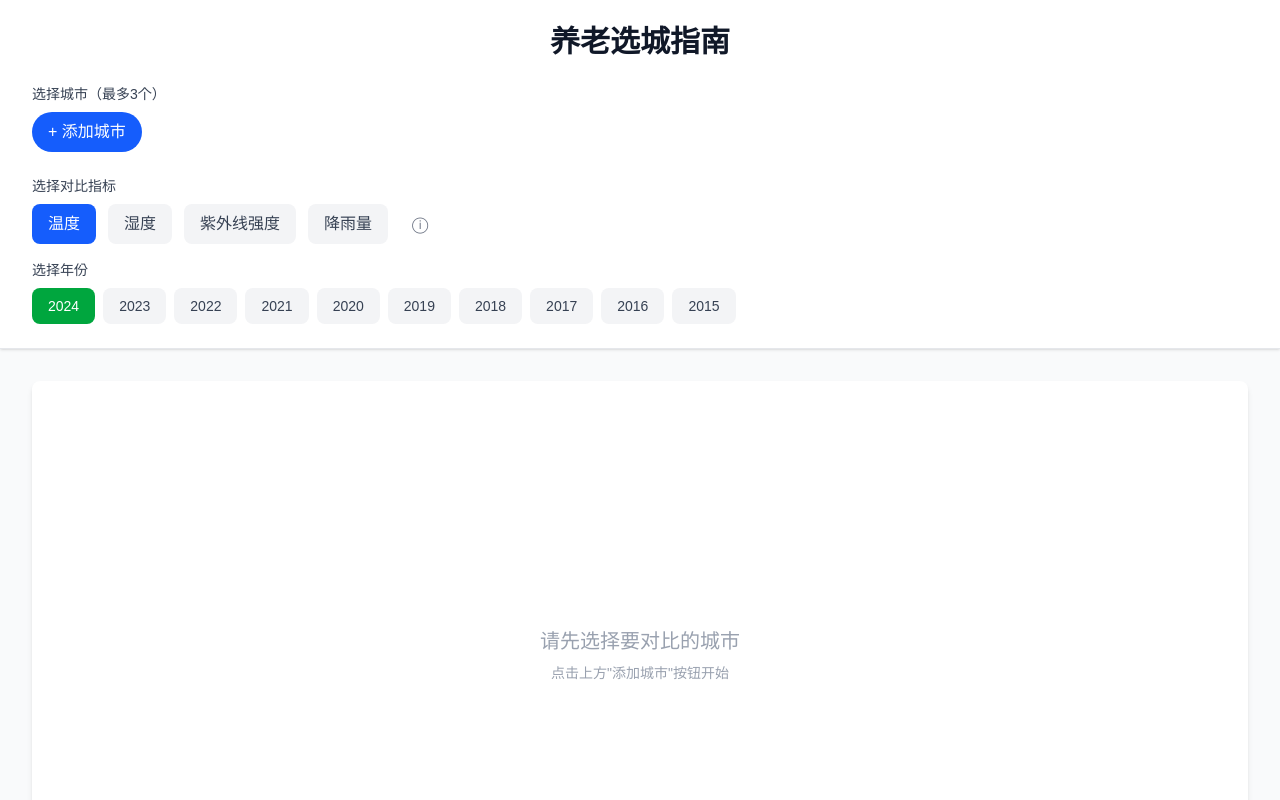
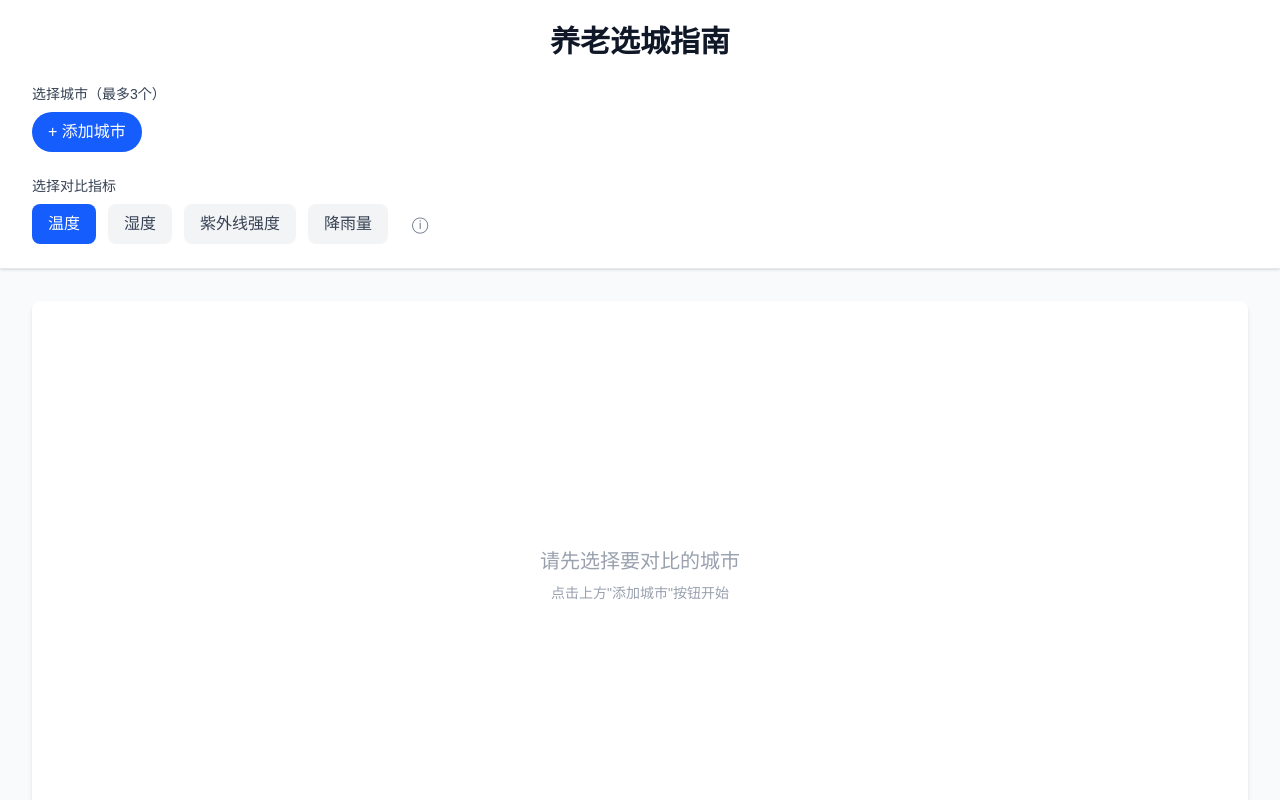
Before and after one commit to zhang-changhe/select-city, a Next.js app: page / in a window 1280 px wide. Shown: the top 800 px of the page. Built offline with nearby package versions, Linux system fonts and the light colour scheme.

Commit message:
refactor: 移除年份选择功能，简化界面

```diff
--- a/src/app/page.tsx
+++ b/src/app/page.tsx
@@ -11,14 +11,11 @@ import { City, WeatherIndexType } from '@/types';
 export default function Home() {
   const [selectedCities, setSelectedCities] = useState<City[]>([]);
   const [currentIndicator, setCurrentIndicator] = useState<WeatherIndexType>('temperature');
-  const [selectedYear, setSelectedYear] = useState(2024);
+
   const [searchTerm, setSearchTerm] = useState('');
   const [showCitySelector, setShowCitySelector] = useState(false);
   const [showIndicatorInfo, setShowIndicatorInfo] = useState(false);
   const [selectedProvince, setSelectedProvince] = useState<string | null>(null);
-
-  // 可选年份列表（近10年）
-  const years = [2024, 2023, 2022, 2021, 2020, 2019, 2018, 2017, 2016, 2015];
 
   // 颜色配置
   const colors = ['#5470c6', '#91cc75', '#fac858'];
@@ -46,11 +43,11 @@ export default function Home() {
     const indicator = getIndicatorByType(currentIndicator);
 
     const series = selectedCities.map((city, index) => {
-      // 根据选择的年份筛选数据
-      const cityData = weatherData.find(d => d.cityId === city.id && d.year === selectedYear);
+      // 默认使用2024年数据
+      const cityData = weatherData.find(d => d.cityId === city.id && d.year === 2024);
       const data = cityData ? cityData.monthlyData.map(m => m[currentIndicator]) : [];
 
-      console.log(`城市: ${city.name}, ID: ${city.id}, 年份: ${selectedYear}, 有数据: ${!!cityData}, 数据长度: ${data.length}`);
+      console.log(`城市: ${city.name}, ID: ${city.id}, 有数据: ${!!cityData}, 数据长度: ${data.length}`);
 
       return {
         name: city.name,
@@ -65,7 +62,7 @@ export default function Home() {
 
     return {
       title: {
-        text: `${selectedYear}年${indicator.name}对比图`,
+        text: `${indicator.name}对比图`,
         left: 'center',
         textStyle: {
           fontSize: 20,
@@ -180,7 +177,7 @@ export default function Home() {
           </div>
 
           {/* 指标选择区域 */}
-          <div className="mb-4">
+          <div>
             <label className="block text-sm font-medium text-gray-700 mb-2">
               选择对比指标
             </label>
@@ -207,28 +204,6 @@ export default function Home() {
               </button>
             </div>
           </div>
-
-          {/* 年份选择区域 */}
-          <div>
-            <label className="block text-sm font-medium text-gray-700 mb-2">
-              选择年份
-            </label>
-            <div className="flex flex-wrap gap-2">
-              {years.map((year) => (
-                <button
-                  key={year}
-                  onClick={() => setSelectedYear(year)}
-                  className={`px-4 py-2 rounded-lg transition-colors text-sm ${
-                    selectedYear === year
-                      ? 'bg-green-600 text-white font-medium'
-                      : 'bg-gray-100 text-gray-700 hover:bg-gray-200'
-                  }`}
-                >
-                  {year}
-                </button>
-              ))}
-            </div>
-          </div>
         </div>
       </header>
 
@@ -240,10 +215,9 @@ export default function Home() {
               <div className="mb-4 p-3 bg-gray-50 rounded text-sm">
                 <p><strong>当前选择：</strong>{selectedCities.map(c => `${c.name}(${c.id})`).join(', ')}</p>
                 <p><strong>当前指标：</strong>{currentIndicator}</p>
-                <p><strong>当前年份：</strong>{selectedYear}</p>
               </div>
               <ReactECharts
-                key={`${selectedCities.map(c => c.id).join('-')}-${currentIndicator}-${selectedYear}`}
+                key={`${selectedCities.map(c => c.id).join('-')}-${currentIndicator}`}
                 option={getChartOption()}
                 style={{ height: '500px' }}
                 opts={{ renderer: 'canvas' }}
```
Also changed, not shown: 1 other file (tests, documents, lock files or other folders).
